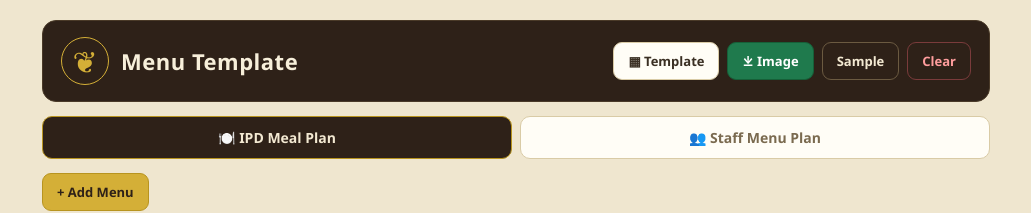
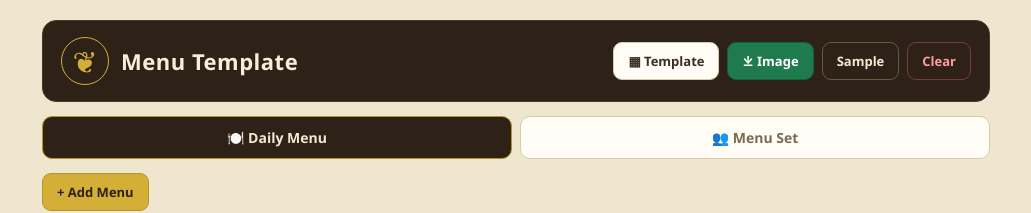
Before and after one commit to izumi-dev98/MENU_TEMPLATE, a React (Vite) app: page / in a window 1280 px wide. Shown: the top 213 px of the page, without its empty margins (124-1155 px from the left). Built offline with nearby package versions, Linux system fonts and the light colour scheme.

Commit message:
Rename tabs to Daily Menu and Menu Set

```diff
--- a/src/App.jsx
+++ b/src/App.jsx
@@ -273,8 +273,8 @@ export default function App() {
 
       {/* View tabs */}
       <div className="tabs no-export">
-        <button className={`tab ${view === 'ipd' ? 'active' : ''}`} onClick={() => setView('ipd')}>🍽️ IPD Meal Plan</button>
-        <button className={`tab ${view === 'staff' ? 'active' : ''}`} onClick={() => setView('staff')}>👥 Staff Menu Plan</button>
+        <button className={`tab ${view === 'ipd' ? 'active' : ''}`} onClick={() => setView('ipd')}>🍽️ Daily Menu</button>
+        <button className={`tab ${view === 'staff' ? 'active' : ''}`} onClick={() => setView('staff')}>👥 Menu Set</button>
       </div>
 
       <div className="controls no-export">
```
